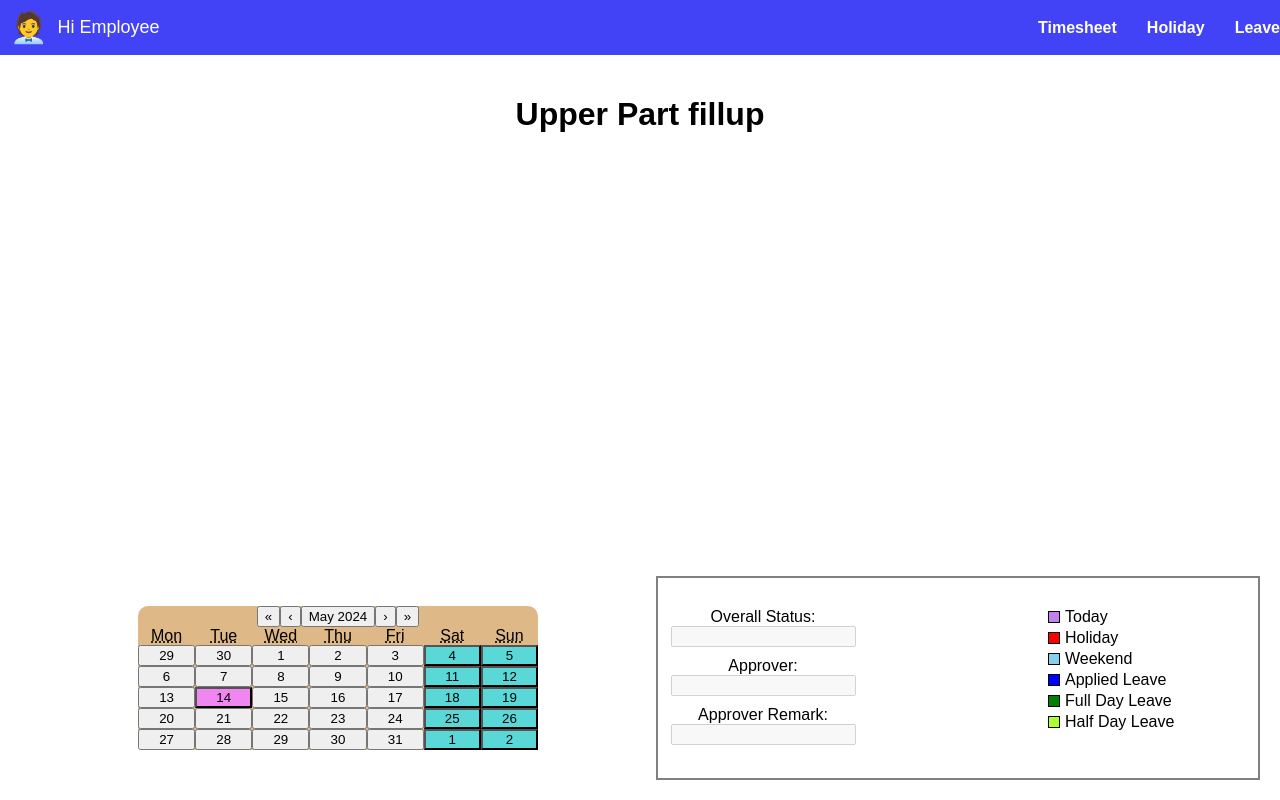
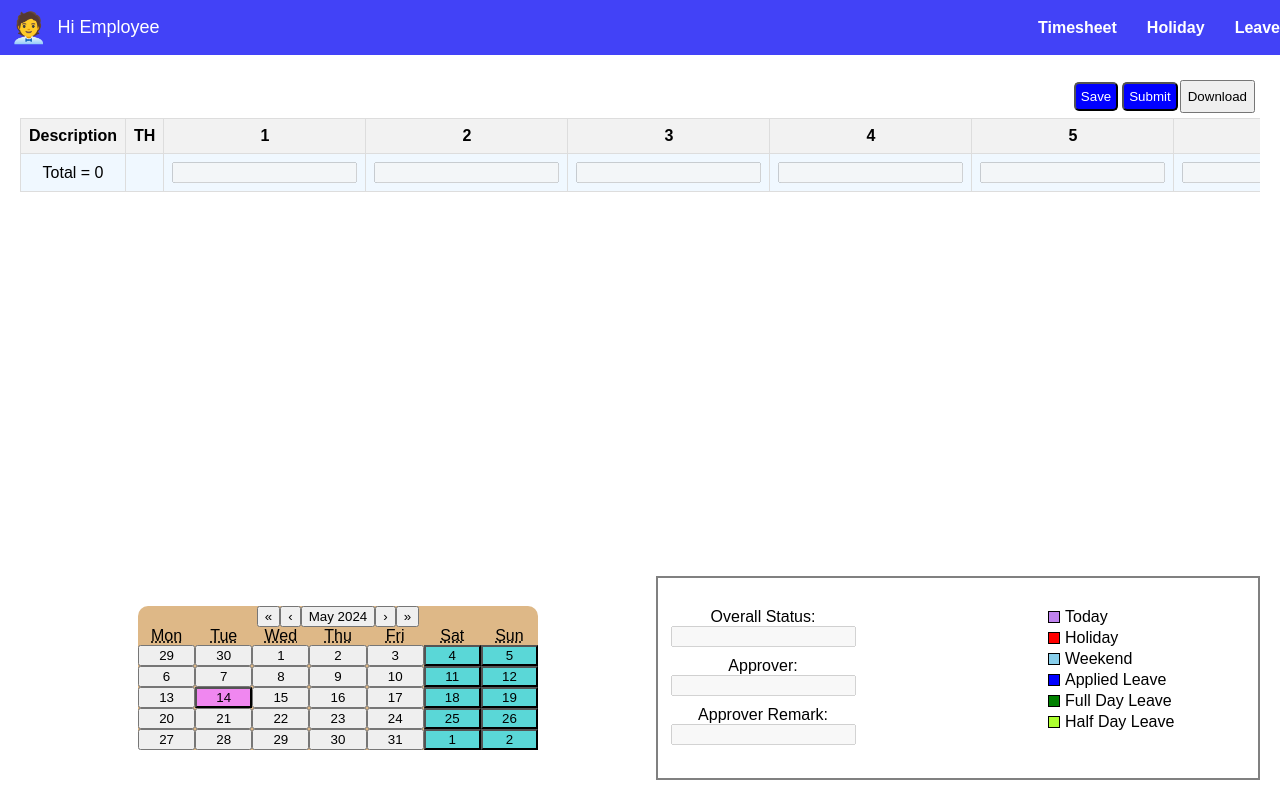
Before and after one commit to mm0832-rajesh/Time-Sheet, a React (Create React App) app in the folder frontend/: page /employee in a window 1280 px wide. Built offline with nearby package versions, Linux system fonts and the light colour scheme; no server answers.

Commit message:
Update-4-Timesheet

```diff
--- a/frontend/src/components/EmployeeScreen.jsx
+++ b/frontend/src/components/EmployeeScreen.jsx
@@ -9,6 +9,7 @@ const EmployeeScreen = () => {
   const [showHoliday, setShowHoliday] = useState(false);
   const [showLeave, setShowLeave] = useState(false);
   const [showTimesheet, setShowTimesheet] = useState(true);
+  const [visibleDays, setVisibleDays] = useState(0);
 
   const [date, setDate] = useState(new Date());
   const [holidayData, setHolidayData] = useState([]);
@@ -53,6 +54,16 @@ const EmployeeScreen = () => {
     return "";
   };
 
+  const handleActiveStartDateChange = ({ activeStartDate, view }) => {
+    if (view === "month") {
+      const year = activeStartDate.getFullYear();
+      const month = activeStartDate.getMonth();
+      const daysInMonth = new Date(year, month + 1, 0).getDate();
+      // console.log("Result is :" + daysInMonth);
+      setVisibleDays(daysInMonth);
+    }
+  };
+
   const location = useLocation();
   const { employee } = location.state || {};
 
@@ -87,6 +98,30 @@ const EmployeeScreen = () => {
   useEffect(() => {
     fetchData();
   }, []);
+
+  // useEffect(() => {
+  //   console.log(`Rendering input fields for ${visibleDays} days`);
+  // }, [visibleDays]);
+
+  useEffect(() => {
+    const today = new Date();
+    const year = today.getFullYear();
+    const month = today.getMonth();
+    const activeStartDate = new Date(year, month, 1);
+    handleActiveStartDateChange({ activeStartDate, view: "month" });
+  }, []);
+
+  const saveTimesheetHandler = () => {
+    console.log("Save Timesheet");
+  };
+
+  const submitTimesheetHandler = () => {
+    console.log("Submit Timesheet");
+  };
+
+  const downloadTimesheetHandler = () => {
+    console.log("Download Timesheet");
+  };
 
   return (
     <div className="empScreen-container">
@@ -134,13 +169,54 @@ const EmployeeScreen = () => {
       {showTimesheet && (
         <div className="timesheetContainer">
           <div className="upperPart">
-            <h1>Upper Part fillup</h1>
+            <div className="timesheetBtns">
+              <button className="saveTimesheet" onClick={saveTimesheetHandler}>
+                Save
+              </button>
+              <button
+                className="submitTimesheet"
+                onClick={submitTimesheetHandler}
+              >
+                Submit
+              </button>
+              <button
+                className="downloadTimesheet"
+                onClick={downloadTimesheetHandler}
+              >
+                Download
+              </button>
+            </div>
+            <div className="table-container">
+              <table>
+                <thead>
+                  <tr>
+                    <th>Description</th>
+                    <th>TH</th>
+                    {Array.from({ length: visibleDays }, (_, index) => (
+                      <th key={index}>{index + 1}</th>
+                    ))}
+                  </tr>
+                </thead>
+                <tbody>
+                  <tr>
+                    <td>Total = 0</td>
+                    <td></td>
+                    {Array.from({ length: visibleDays }, (_, index) => (
+                      <td key={index}>
+                        <input type="number" disabled />
+                      </td>
+                    ))}
+                  </tr>
+                </tbody>
+              </table>
+            </div>
           </div>
           <div className="lowerPart">
             <Calendar
               onChange={onChange}
               value={date}
               tileClassName={getClassName}
+              onActiveStartDateChange={handleActiveStartDateChange}
             />
             <Status />
           </div>
--- a/frontend/src/components/employeeScreen.css
+++ b/frontend/src/components/employeeScreen.css
@@ -1,3 +1,4 @@
+/* employeeScreen.css */
 .empScreen-container {
   display: flex;
   flex-direction: column;
@@ -92,6 +93,29 @@
   text-align: center;
   margin-bottom: 20px;
   flex-grow: 1;
+  overflow-x: auto;
+}
+
+.table-container {
+  width: 100%;
+}
+
+table {
+  width: 100%;
+  border-collapse: collapse;
+}
+
+th,
+td {
+  border: 1px solid #ddd;
+  padding: 8px;
+  text-align: center;
+}
+
+th {
+  background-color: #f2f2f2;
+  position: sticky;
+  top: 0;
 }
 
 .lowerPart {
@@ -120,3 +144,18 @@
 .holiday1 {
   background-color: red;
 }
+
+.timesheetBtns {
+  margin: 5px;
+  display: flex;
+  justify-content: flex-end;
+}
+
+.saveTimesheet,
+.submitTimesheet {
+  padding: 5px;
+  margin: 2px;
+  background-color: blue;
+  border-radius: 5px;
+  color: white;
+}
```
